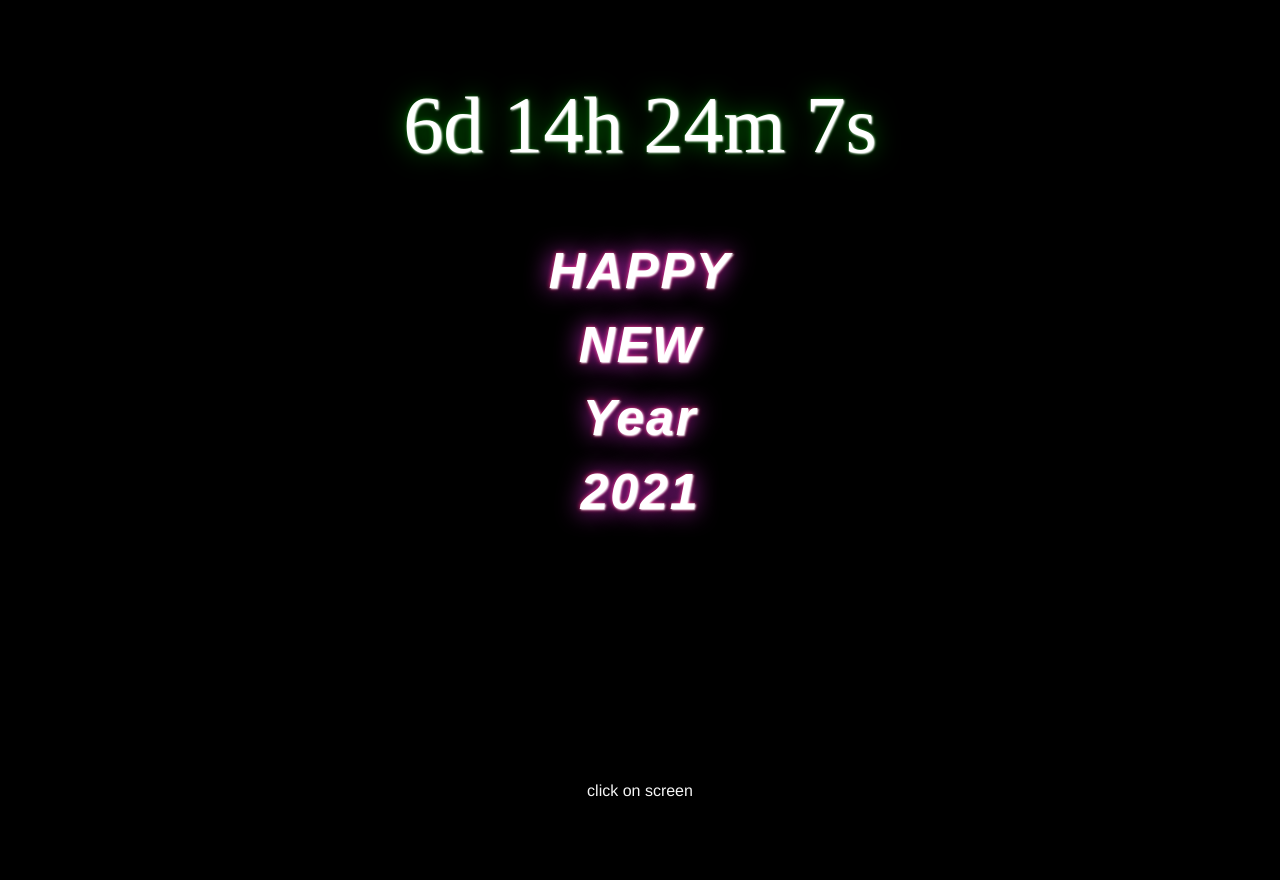
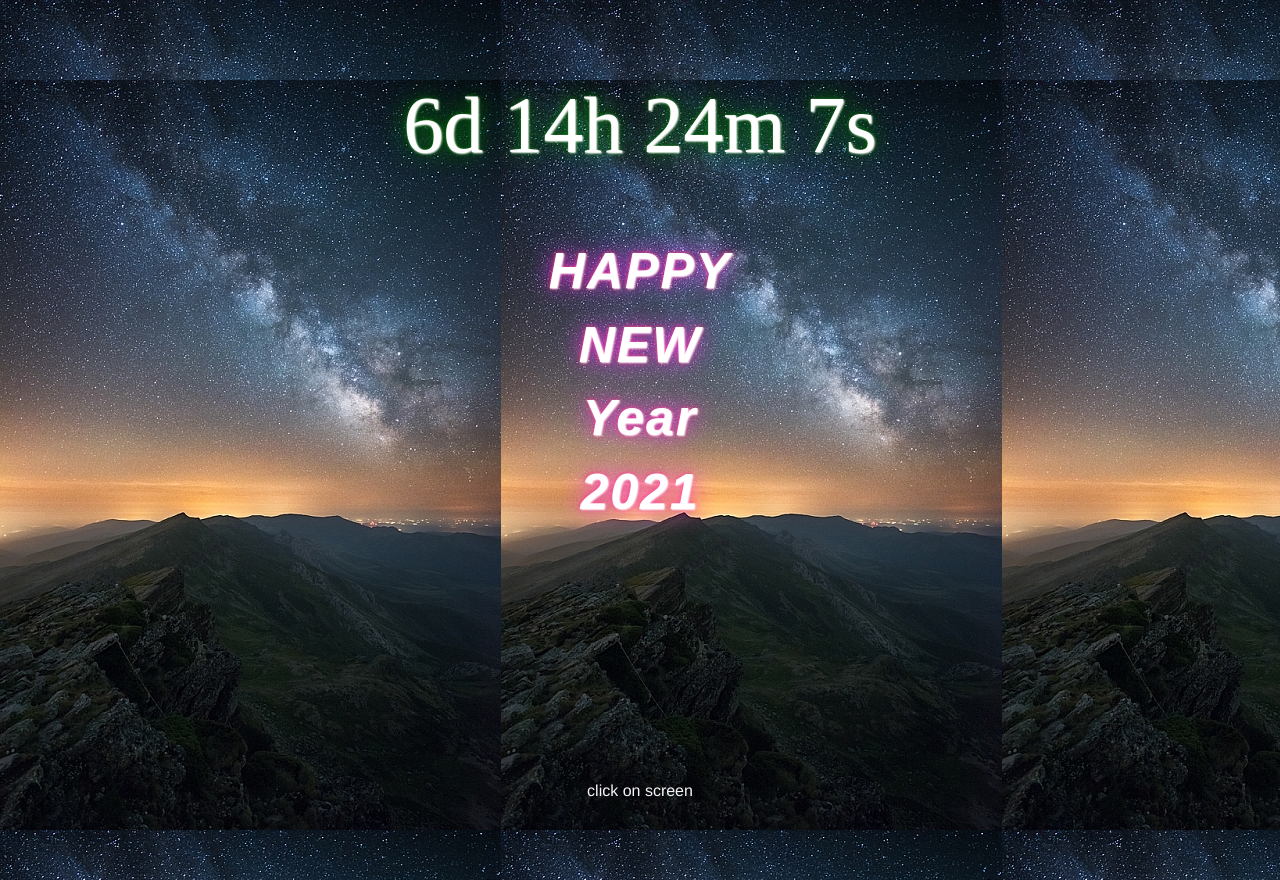
Before and after one commit to Techvision7/techvision7.github.io, a plain HTML site: page index.html in a window 1280 px wide. Drawn offline with nearby package versions, Linux system fonts and the light colour scheme; a web font is replaced by a local one.

Commit message:
Update index.html

```diff
--- a/index.html
+++ b/index.html
@@ -15,7 +15,7 @@
         height: 100%;
         margin: 0;
         padding: 0;
-
+        background-image: url('nightsky.jpg');
         background-color: black;
     }
 
```
